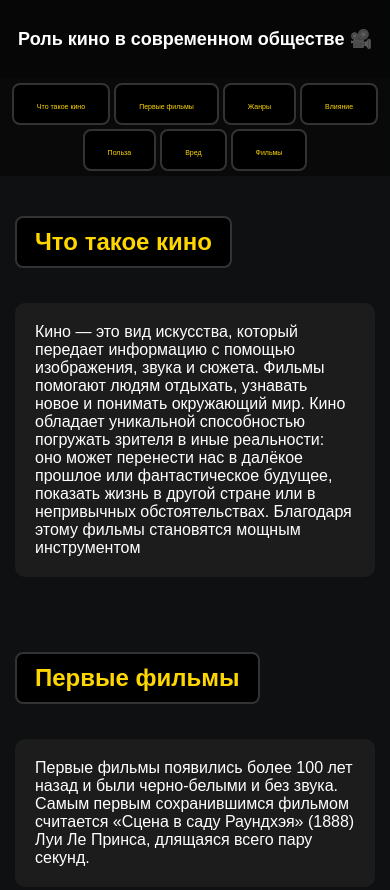
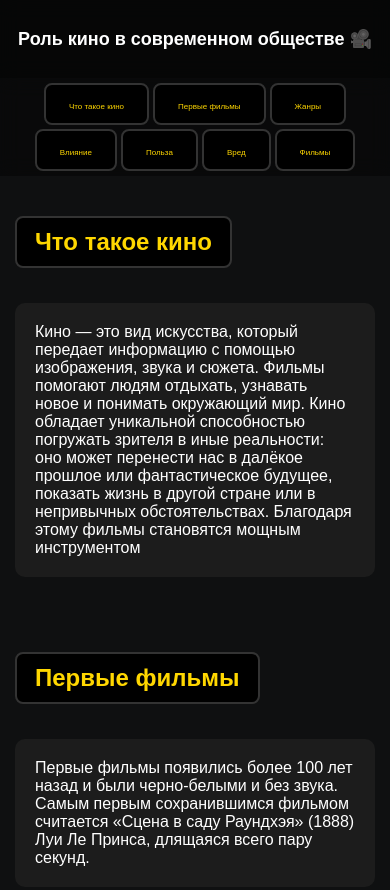
Before and after one commit to AMLETOOSE/project, a plain HTML site: page index.html in a window 390 px wide. Shown: the top 890 px of the page. Drawn offline with Linux system fonts and the light colour scheme.

Commit message:
Update index.html

```diff
--- a/index.html
+++ b/index.html
@@ -265,7 +265,7 @@ gap: 4px;
 }
 
 nav a {
-font-size: 7px;
+font-size: 8px;
 margin: 5px;
 }
 
```
